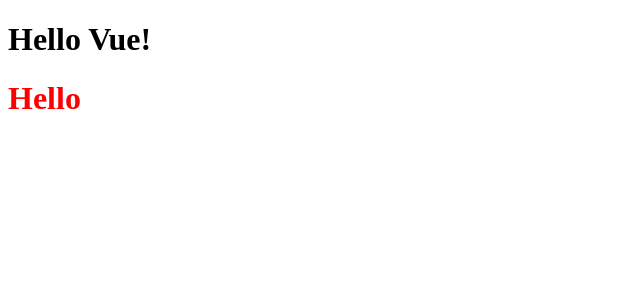
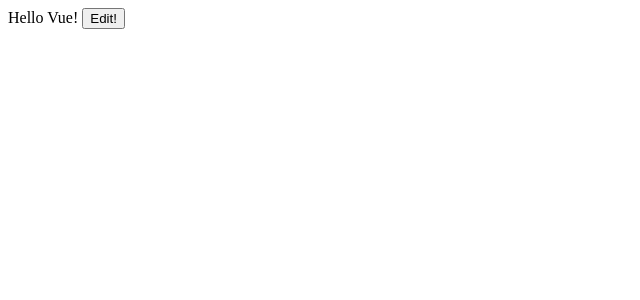
Before and after one commit to SoJuSo/prgrms_vue, a Vue app: page / in a window 1280 px wide. Shown: the top 300 px of the page, without its empty margins (0-640 px from the left). Built offline with nearby package versions, Linux system fonts and the light colour scheme; the HTML template or start-up script is replaced by a standard one.

Commit message:
Day49_4_2

```diff
--- a/src/App.vue
+++ b/src/App.vue
@@ -1,20 +1,30 @@
 <template>
-  <h1>
+  <div v-if="!isEdit">
     {{ msg }}
-  </h1>
-  <Hello />
+    <button @click="onEdit">Edit!</button>
+  </div>
+  <div v-else>
+    <input ref="editor" v-model="msg" type="text" @keyup.enter="isEdit = false" />
+  </div>
 </template>
 
 <script>
-import Hello from "~/components/Hello";
 export default {
-  components: {
-    Hello,
-  },
   data() {
     return {
+      isEdit: false,
       msg: "Hello Vue!",
     };
   },
+  methods: {
+    onEdit() {
+      this.isEdit = true;
+      // 바로 보려고 하니까 에러가 난다.
+      // setTimeout(() => {
+      this.$nextTick(() => {
+        this.$refs.editor.focus();
+      }, 0); //callstack을 통해서 이 호출은 뒤로 밀린다.
+    },
+  },
 };
 </script>
```
